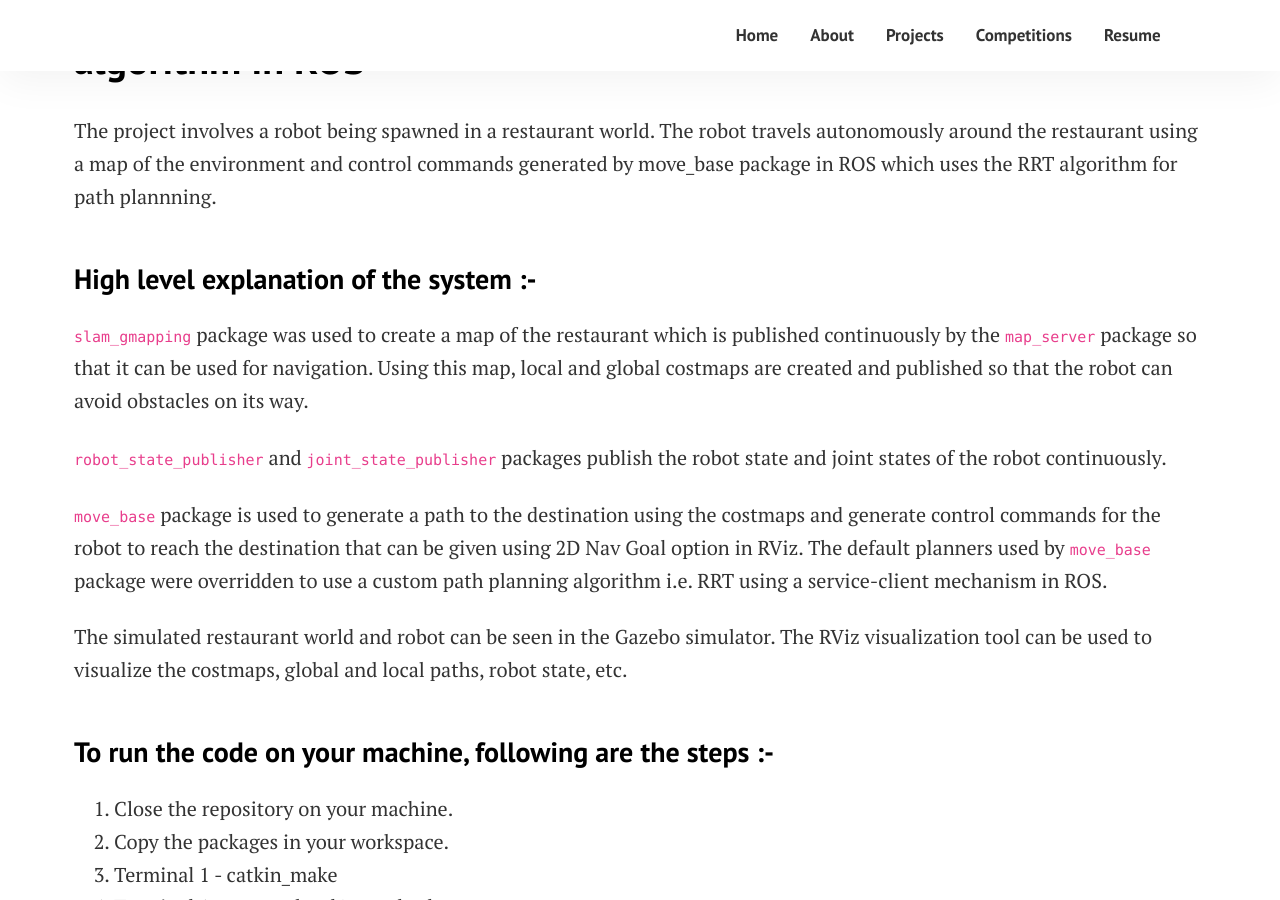
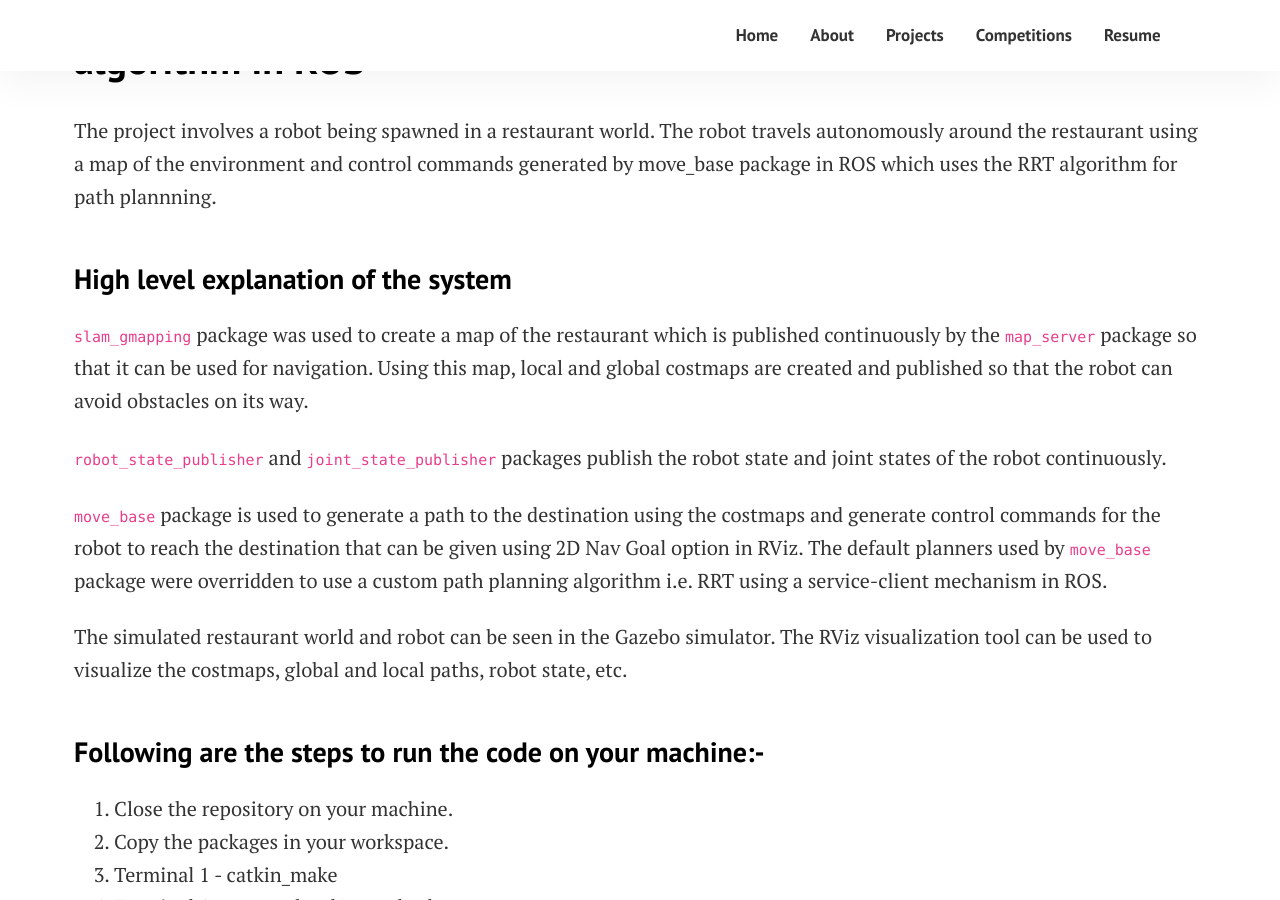
Before and after one commit to ashay36/ashay36.github.io, a Jekyll site: the page built from _posts/2021-05-12-autonomous-robot-in-ros.md, in a window 1280 px wide and 900 px high, scrolled down 808 px. Built offline with Jekyll 4.4.1, drawn with Linux system fonts in a browser that asks for light colours.

````diff
--- a/_posts/2021-05-12-autonomous-robot-in-ros.md
+++ b/_posts/2021-05-12-autonomous-robot-in-ros.md
@@ -8,7 +8,7 @@ image: assets/images/turtlebot3.jpg
 
 The project involves a robot being spawned in a restaurant world. The robot travels autonomously around the restaurant using a map of the environment and control commands generated by move_base package in ROS which uses the RRT algorithm for path plannning.
 
-### High level explanation of the system :-
+### High level explanation of the system
 ```slam_gmapping``` package was used to create a map of the restaurant which is published continuously by the ```map_server``` package so that it can be used for navigation. Using this map, local and global costmaps are created and published so that the robot can avoid obstacles on its way.
 
 ```robot_state_publisher``` and ```joint_state_publisher``` packages publish the robot state and joint states of the robot continuously.
@@ -18,7 +18,7 @@ The project involves a robot being spawned in a restaurant world. The robot trav
 The simulated restaurant world and robot can be seen in the Gazebo simulator. The RViz visualization tool can be used to visualize the costmaps, global and local paths, robot state, etc.
 
 
-### To run the code on your machine, following are the steps :-
+### Following are the steps to run the code on your machine:-
 1. Close the repository on your machine.
 2. Copy the packages in your workspace.
 3. Terminal 1 - catkin_make
````
